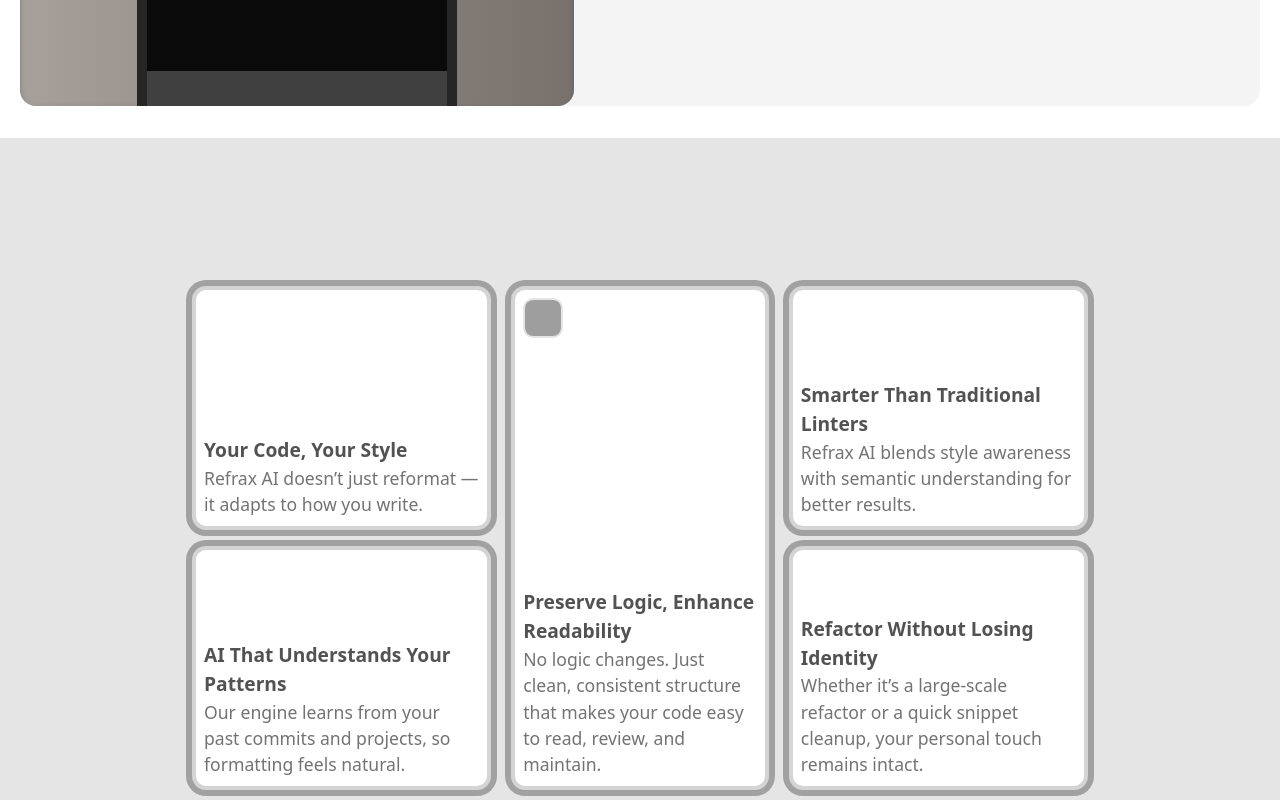
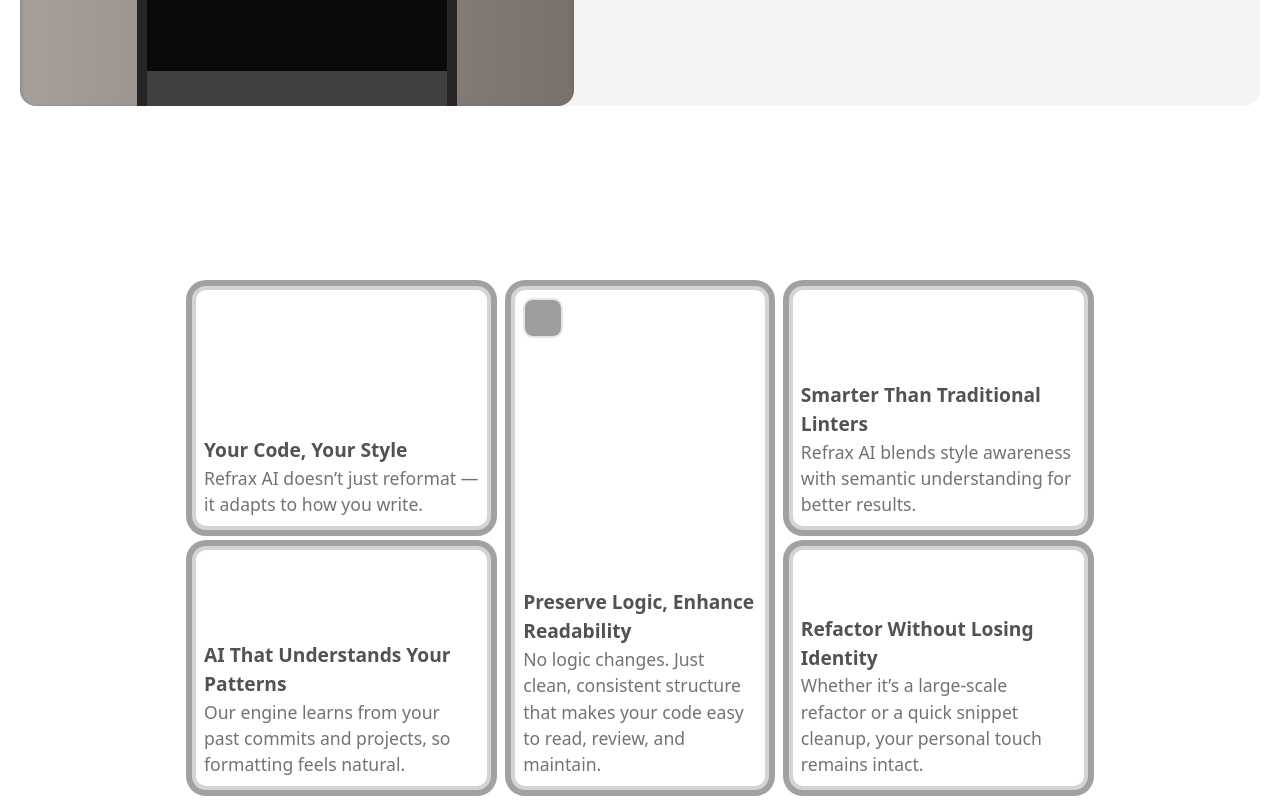
Before and after one commit to VipulDub-Cdr/refrax-ai, a Next.js app: page / in a window 1280 px wide. Shown: the part 2240-3040 px from the top of the page. Built offline with nearby package versions, Linux system fonts and the light colour scheme; grey boxes are pictures that could not be loaded.

Commit message:
removed the bento bg

```diff
--- a/app/page.tsx
+++ b/app/page.tsx
@@ -24,7 +24,7 @@
 
       <SecondPage/>
 
-      <div className="h-screen w-screen md:flex justify-center items-center hidden bg-neutral-200">
+      <div className="h-screen w-screen md:flex justify-center items-center hidden">
         <BentoGrid/>
       </div>
 
```
